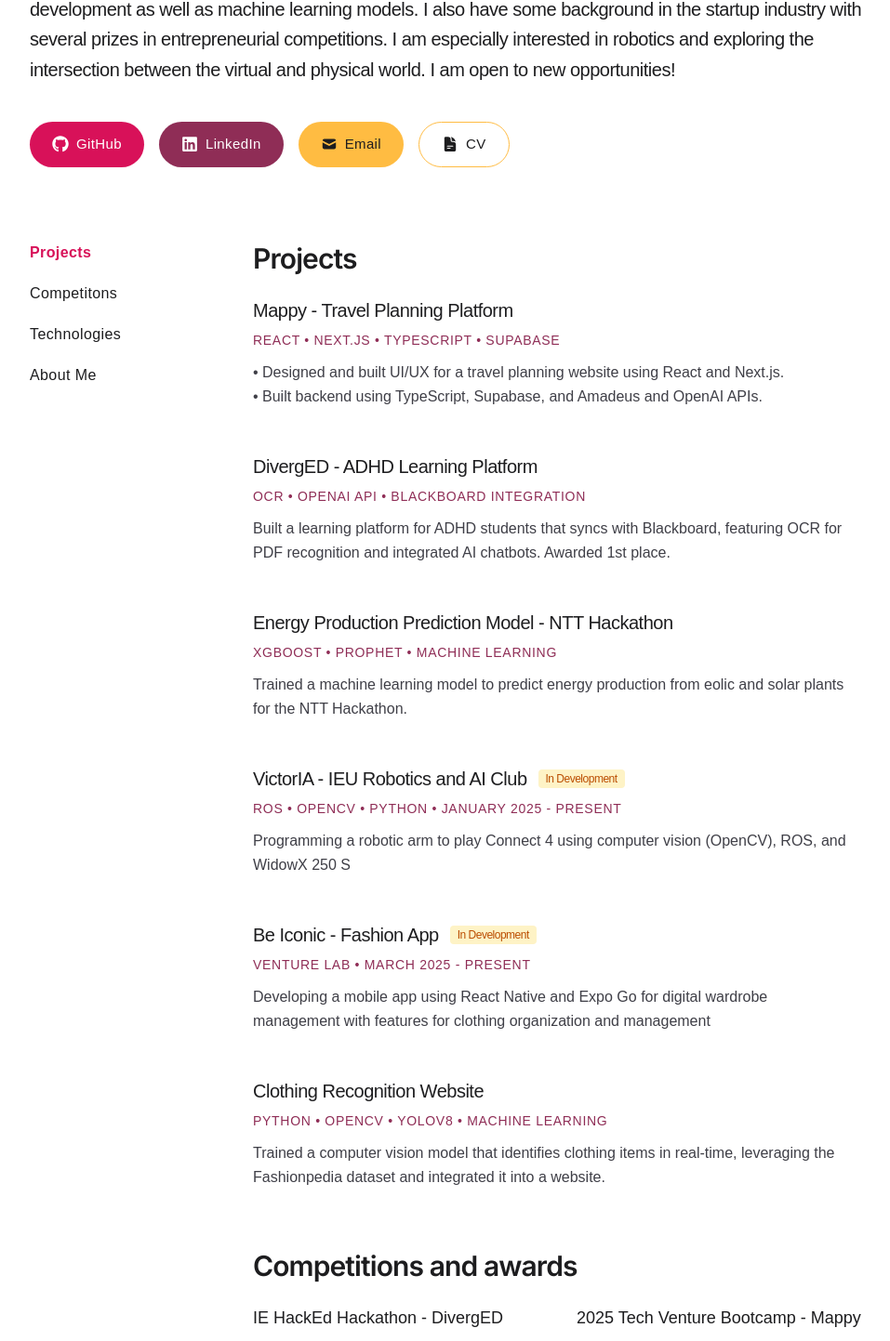
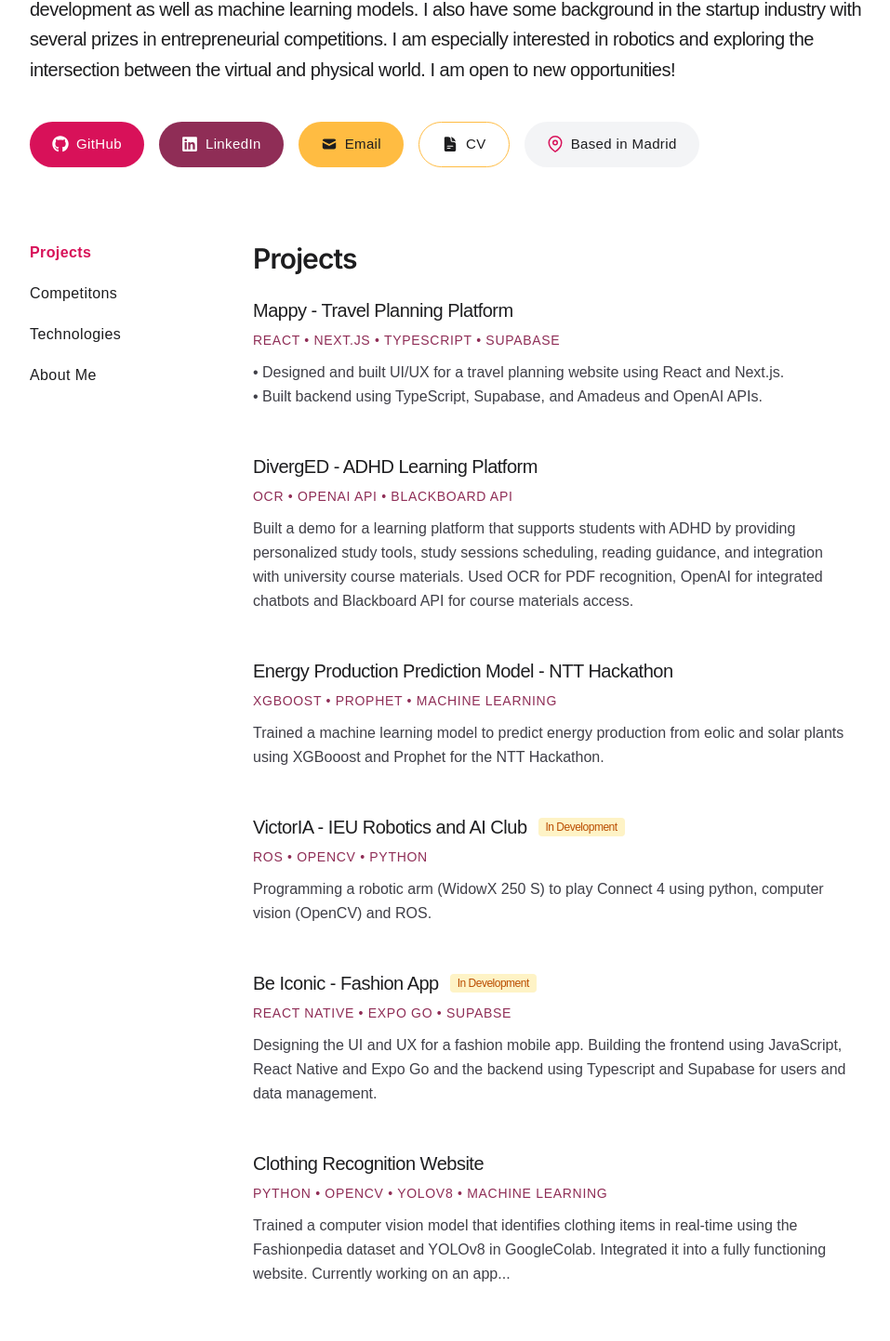
Before and after one commit to iciaradelino/portfolio_website, a Next.js app: page / in a window 1280 px wide. Shown: the part 249-1692 px from the top of the page at 93% size, without its empty margins (160-1117 px from the left). Built offline with nearby package versions, Linux system fonts and the light colour scheme.

Commit message:
Descriptions

```diff
--- a/app/page.tsx
+++ b/app/page.tsx
@@ -7,6 +7,7 @@
 import { HiDocumentText } from "react-icons/hi2";
 import { IoIosArrowBack, IoIosArrowForward } from "react-icons/io";
 import { IoAdd } from "react-icons/io5";
+import { FiMapPin } from "react-icons/fi";
 
 export default function Home() {
   const [activeSection, setActiveSection] = useState('projects');
@@ -237,6 +238,10 @@
                 Download file
               </span>
             </a>
+            <div className="flex items-center gap-2 px-6 py-3 bg-gray-100 text-[#1d1d1f] rounded-full text-[15px] font-normal tracking-wide">
+              <FiMapPin className="text-lg text-[#D81159]" />
+              Based in Madrid
+            </div>
           </div>
         </div>
 
@@ -339,8 +344,8 @@
                   <div className="flex justify-between items-start">
                     <div>
                       <h3 className="text-xl font-medium tracking-tight mb-2">DivergED - ADHD Learning Platform</h3>
-                      <p className="text-[#8F2D56] mb-3 font-light text-sm tracking-wider uppercase">OCR • OpenAI API • Blackboard Integration</p>
-                      <p className="font-light text-base leading-relaxed text-zinc-700">Built a learning platform for ADHD students that syncs with Blackboard, featuring OCR for PDF recognition and integrated AI chatbots. Awarded 1st place.</p>
+                      <p className="text-[#8F2D56] mb-3 font-light text-sm tracking-wider uppercase">OCR • OpenAI API • Blackboard API</p>
+                      <p className="font-light text-base leading-relaxed text-zinc-700">Built a demo for a learning platform that supports students with ADHD by providing personalized study tools, study sessions scheduling, reading guidance, and integration with university course materials. Used OCR for PDF recognition, OpenAI for integrated chatbots and Blackboard API for course materials access.</p>
                     </div>
                     <button
                       onClick={() => toggleImageVisibility('adhd')}
@@ -400,7 +405,7 @@
                     <div>
                       <h3 className="text-xl font-medium tracking-tight mb-2">Energy Production Prediction Model - NTT Hackathon</h3>
                       <p className="text-[#8F2D56] mb-3 font-light text-sm tracking-wider uppercase">XGBoost • Prophet • Machine Learning</p>
-                      <p className="font-light text-base leading-relaxed text-zinc-700">Trained a machine learning model to predict energy production from eolic and solar plants for the NTT Hackathon.</p>
+                      <p className="font-light text-base leading-relaxed text-zinc-700">Trained a machine learning model to predict energy production from eolic and solar plants using XGBooost and Prophet for the NTT Hackathon.</p>
                     </div>
                     <button
                       onClick={() => toggleImageVisibility('energy')}
@@ -430,8 +435,8 @@
                         VictorIA - IEU Robotics and AI Club
                         <span className="ml-3 px-2 py-0.5 text-xs font-medium bg-amber-100 text-amber-700 rounded">In Development</span>
                       </h3>
-                      <p className="text-[#8F2D56] mb-3 font-light text-sm tracking-wider uppercase">ROS • OPENCV • PYTHON • January 2025 - Present</p>
-                      <p className="font-light text-base leading-relaxed text-zinc-700">Programming a robotic arm to play Connect 4 using computer vision (OpenCV), ROS, and WidowX 250 S</p>
+                      <p className="text-[#8F2D56] mb-3 font-light text-sm tracking-wider uppercase">ROS • OPENCV • PYTHON </p>
+                      <p className="font-light text-base leading-relaxed text-zinc-700">Programming a robotic arm (WidowX 250 S) to play Connect 4 using python, computer vision (OpenCV) and ROS.</p>
                     </div>
                     <button
                       onClick={() => toggleImageVisibility('victoria')}
@@ -461,8 +466,8 @@
                         Be Iconic - Fashion App
                         <span className="ml-3 px-2 py-0.5 text-xs font-medium bg-amber-100 text-amber-700 rounded">In Development</span>
                       </h3>
-                      <p className="text-[#8F2D56] mb-3 font-light text-sm tracking-wider uppercase">Venture Lab • March 2025 - Present</p>
-                      <p className="font-light text-base leading-relaxed text-zinc-700">Developing a mobile app using React Native and Expo Go for digital wardrobe management with features for clothing organization and management</p>
+                      <p className="text-[#8F2D56] mb-3 font-light text-sm tracking-wider uppercase">REACT NATIVE • EXPO GO • SUPABSE</p>
+                      <p className="font-light text-base leading-relaxed text-zinc-700">Designing the UI and UX for a fashion mobile app. Building the frontend using JavaScript, React Native and Expo Go and the backend using Typescript and Supabase for users and data management.</p>
                     </div>
                     <button
                       onClick={() => toggleImageVisibility('iconic')}
@@ -490,7 +495,7 @@
                     <div>
                       <h3 className="text-xl font-medium tracking-tight mb-2">Clothing Recognition Website</h3>
                       <p className="text-[#8F2D56] mb-3 font-light text-sm tracking-wider uppercase">Python • OpenCV • YOLOv8 • Machine Learning</p>
-                      <p className="font-light text-base leading-relaxed text-zinc-700">Trained a computer vision model that identifies clothing items in real-time, leveraging the Fashionpedia dataset and integrated it into a website.</p>
+                      <p className="font-light text-base leading-relaxed text-zinc-700">Trained a computer vision model that identifies clothing items in real-time using the Fashionpedia dataset and YOLOv8 in GoogleColab. Integrated it into a fully functioning website. Currently working on an app... </p>
                     </div>
                     <button
                       onClick={() => toggleImageVisibility('clothing')}
```
